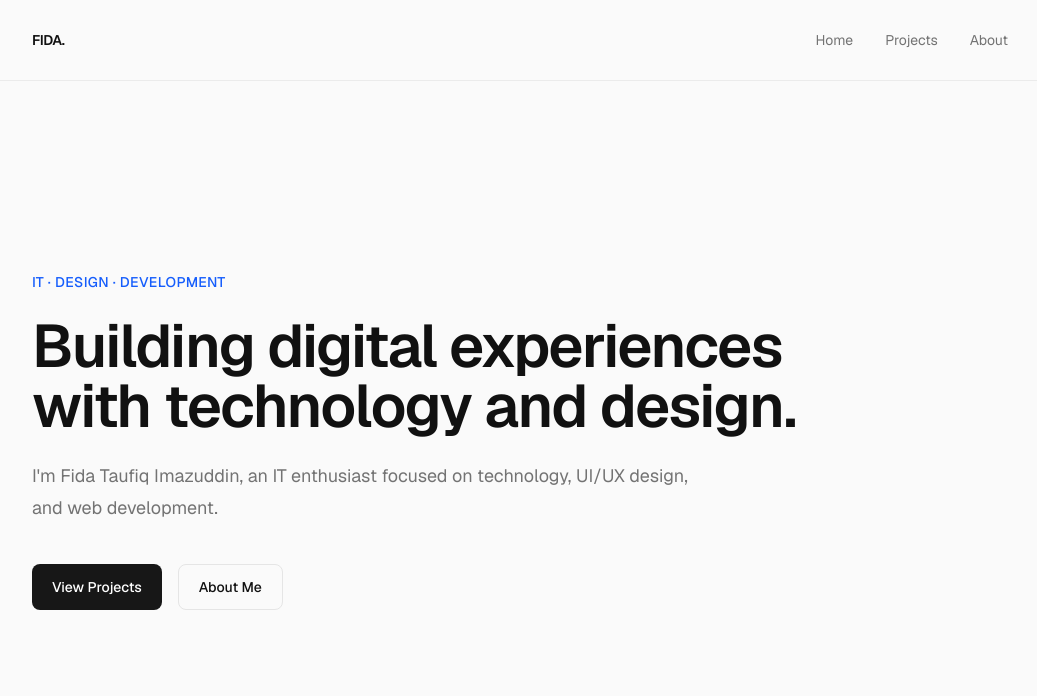
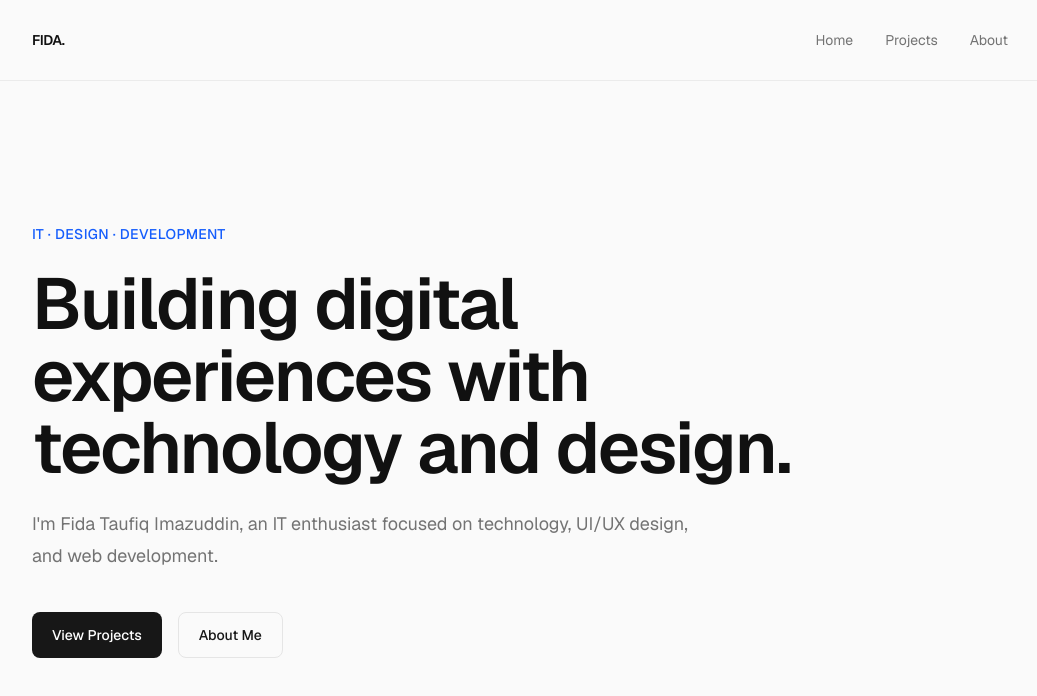
Before and after one commit to fidataufiq/portfolio-website, a Next.js app: page / in a window 1280 px wide. Shown: the top 696 px of the page, without its empty margins (120-1157 px from the left). Built offline with nearby package versions, Linux system fonts and the light colour scheme.

Commit message:
feat: create reusable hero and button components

```diff
--- a/app/page.tsx
+++ b/app/page.tsx
@@ -1,3 +1,4 @@
+import Hero from "@/components/Hero";
 import Navbar from "@/components/Navbar";
 
 export default function Home() {
@@ -5,22 +6,8 @@ export default function Home() {
     <>
       <Navbar />
 
-      <main className="min-h-screen">
-        <section className="mx-auto flex min-h-[calc(100vh-5rem)] max-w-5xl items-center px-6 py-24">
-          <div className="max-w-3xl">
-            <p className="mb-6 text-sm font-medium tracking-wide text-blue-600">IT · DESIGN · DEVELOPMENT</p>
-
-            <h1 className="text-5xl font-semibold tracking-tight sm:text-6xl">Building digital experiences with technology and design.</h1>
-
-            <p className="mt-6 max-w-2xl text-lg leading-8 text-neutral-500">I&apos;m Fida Taufiq Imazuddin, an IT enthusiast focused on technology, UI/UX design, and web development.</p>
-
-            <div className="mt-10 flex gap-4">
-              <button className="rounded-lg bg-neutral-900 px-5 py-3 text-sm font-medium text-white transition hover:bg-neutral-700">View Projects</button>
-
-              <button className="rounded-lg border border-neutral-200 px-5 py-3 text-sm font-medium transition hover:bg-neutral-100">About Me</button>
-            </div>
-          </div>
-        </section>
+      <main>
+        <Hero />
       </main>
     </>
   );
--- /dev/null
+++ b/components/Hero.tsx
@@ -0,0 +1,25 @@
+import Button from "@/components/ui/Button";
+
+export default function Hero() {
+  return (
+    <section className="flex min-h-[calc(100vh-5rem)] items-center">
+      <div className="mx-auto w-full max-w-5xl px-6 py-24">
+        <div className="max-w-4xl">
+          <p className="mb-6 text-sm font-medium tracking-wide text-blue-600">IT · DESIGN · DEVELOPMENT</p>
+
+          <h1 className="text-5xl font-semibold tracking-tight sm:text-6xl lg:text-7xl">Building digital experiences with technology and design.</h1>
+
+          <p className="mt-6 max-w-2xl text-lg leading-8 text-neutral-500">I&apos;m Fida Taufiq Imazuddin, an IT enthusiast focused on technology, UI/UX design, and web development.</p>
+
+          <div className="mt-10 flex flex-wrap gap-4">
+            <Button href="/projects">View Projects</Button>
+
+            <Button href="/about" variant="secondary">
+              About Me
+            </Button>
+          </div>
+        </div>
+      </div>
+    </section>
+  );
+}
--- /dev/null
+++ b/components/ui/Button.tsx
@@ -0,0 +1,28 @@
+import Link from "next/link";
+
+type ButtonProps = {
+  children: React.ReactNode;
+  href?: string;
+  variant?: "primary" | "secondary";
+};
+
+export default function Button({ children, href, variant = "primary" }: ButtonProps) {
+  const baseStyles = "inline-flex items-center justify-center rounded-lg px-5 py-3 text-sm font-medium transition";
+
+  const variants = {
+    primary: "bg-neutral-900 text-white hover:bg-neutral-700",
+    secondary: "border border-neutral-200 text-neutral-900 hover:bg-neutral-100",
+  };
+
+  const className = `${baseStyles} ${variants[variant]}`;
+
+  if (href) {
+    return (
+      <Link href={href} className={className}>
+        {children}
+      </Link>
+    );
+  }
+
+  return <button className={className}>{children}</button>;
+}
```
